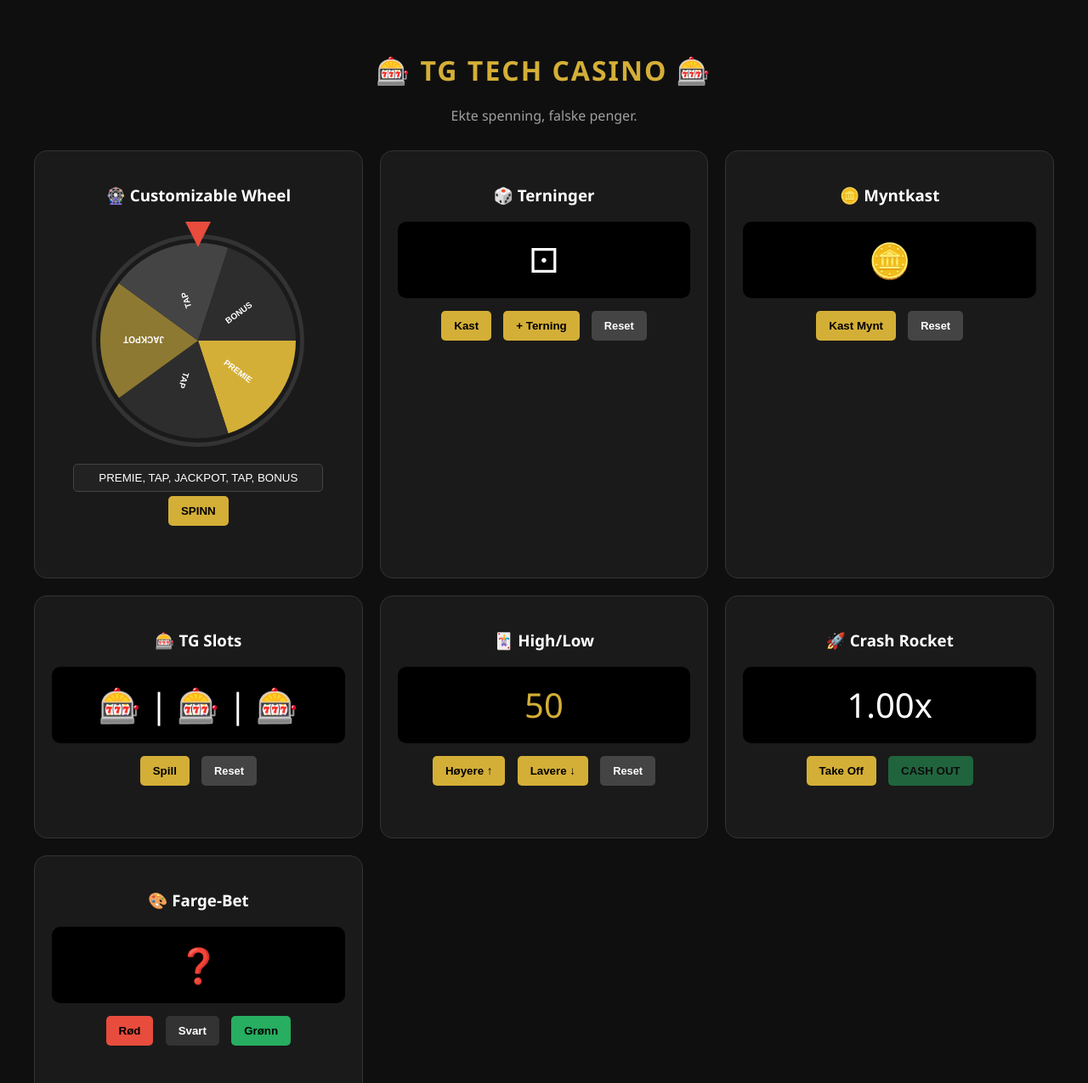
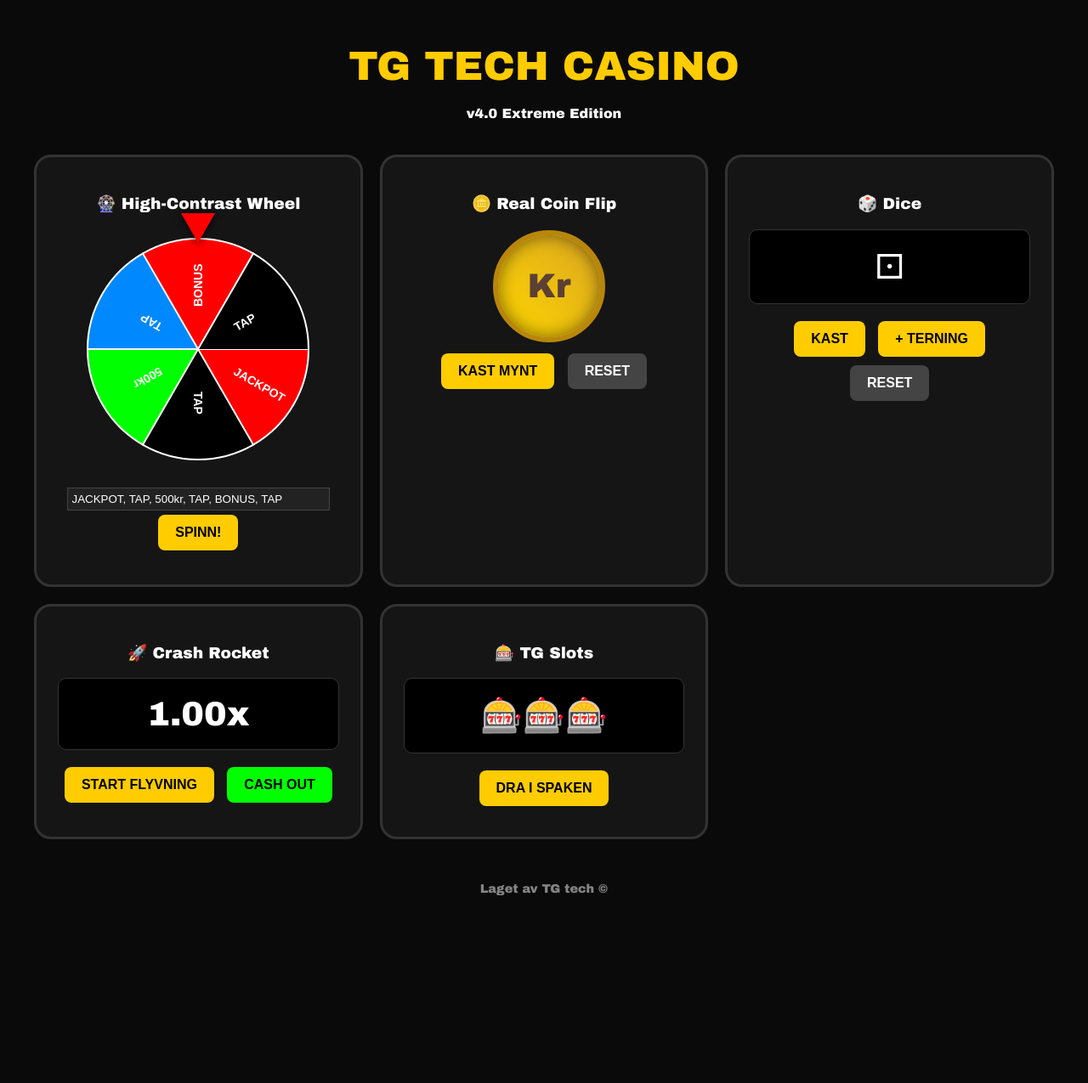
Before and after one commit to Torgtim/Gambling, a plain HTML site: page index.html in a window 1280 px wide. Shown: the top 1275 px of the page at 85% size. After the commit the page ends 1074 px from the top, so only its background shows below. Drawn offline with Linux system fonts and the light colour scheme.

Commit message:
Update index.html

```diff
--- a/index.html
+++ b/index.html
@@ -3,28 +3,29 @@
 <head>
     <meta charset="UTF-8">
     <meta name="viewport" content="width=device-width, initial-scale=1.0">
-    <title>TG Tech Casino - Ultimate Edition</title>
+    <title>TG Tech Casino - Extreme Edition</title>
     <style>
         :root {
-            --gold: #d4af37;
-            --dark-bg: #0f0f0f;
-            --card-bg: #1a1a1a;
-            --red: #e74c3c;
-            --green: #27ae60;
+            --gold: #ffcc00;
+            --dark-bg: #0a0a0a;
+            --card-bg: #151515;
+            /* Høy-kontrast farger for hjulet */
+            --wheel-1: #ff0000; /* Knall rød */
+            --wheel-2: #000000; /* Svart */
+            --wheel-3: #00ff00; /* Grønn */
+            --wheel-4: #0088ff; /* Blå */
         }
 
         body {
-            font-family: 'Segoe UI', sans-serif;
+            font-family: 'Arial Black', sans-serif;
             background-color: var(--dark-bg);
             color: #fff;
             display: flex;
             flex-direction: column;
             align-items: center;
-            padding: 40px 10px;
+            padding: 20px;
             margin: 0;
         }
-
-        h1 { color: var(--gold); text-transform: uppercase; letter-spacing: 2px; margin-bottom: 5px; }
 
         .container {
             max-width: 1200px;
@@ -34,119 +35,119 @@
             gap: 20px;
         }
 
-        /* --- CARDS --- */
         .game-card {
             background: var(--card-bg);
-            border: 1px solid #333;
-            border-radius: 15px;
-            padding: 20px;
+            border: 3px solid #333;
+            border-radius: 20px;
+            padding: 25px;
             text-align: center;
-            transition: 0.3s;
             position: relative;
         }
-        .game-card:hover { border-color: var(--gold); box-shadow: 0 0 15px rgba(212, 175, 55, 0.2); }
 
-        /* --- ANIMASJONER --- */
-        @keyframes shake { 0%, 100% { transform: translateX(0); } 25% { transform: translateX(-5px); } 75% { transform: translateX(5px); } }
-        .animate-shake { animation: shake 0.2s ease-in-out infinite; }
-        .win-pulse { animation: pulse 0.5s ease-in-out; }
-        @keyframes pulse { 0% { transform: scale(1); } 50% { transform: scale(1.2); color: #fff; } 100% { transform: scale(1); } }
+        /* --- EKTE MYNT CSS --- */
+        .coin-container {
+            perspective: 1000px;
+            width: 120px;
+            height: 120px;
+            margin: 20px auto;
+        }
+        #coin {
+            width: 100%;
+            height: 100%;
+            position: relative;
+            transform-style: preserve-3d;
+            transition: transform 1s cubic-bezier(0.4, 0, 0.2, 1);
+        }
+        .coin-side {
+            position: absolute;
+            width: 100%;
+            height: 100%;
+            border-radius: 50%;
+            backface-visibility: hidden;
+            display: flex;
+            align-items: center;
+            justify-content: center;
+            font-size: 40px;
+            border: 6px solid #b8860b;
+            box-shadow: inset 0 0 20px rgba(0,0,0,0.5);
+        }
+        .heads { background: linear-gradient(45deg, #ffd700, #daa520); color: #5c4033; }
+        .tails { background: linear-gradient(45deg, #c0c0c0, #808080); color: #333; transform: rotateY(180deg); }
 
         /* --- HJULET --- */
-        .wheel-wrapper { position: relative; display: inline-block; margin: 15px 0; }
+        .wheel-wrapper { position: relative; margin: 20px 0; }
         .wheel-arrow {
-            position: absolute; top: -15px; left: 50%; transform: translateX(-50%);
-            width: 0; height: 0; border-left: 15px solid transparent; border-right: 15px solid transparent;
-            border-top: 30px solid var(--red); z-index: 10;
+            position: absolute; top: -20px; left: 50%; transform: translateX(-50%);
+            width: 0; height: 0; border-left: 20px solid transparent; border-right: 20px solid transparent;
+            border-top: 35px solid #ff0000; z-index: 10; filter: drop-shadow(0 0 5px black);
         }
-        #wheel-canvas { border: 5px solid #333; border-radius: 50%; }
 
-        /* --- KNAPPER --- */
         button {
-            background: var(--gold); border: none; padding: 10px 15px; border-radius: 5px;
-            cursor: pointer; font-weight: bold; color: #000; margin: 5px; transition: 0.2s;
+            background: var(--gold); border: none; padding: 12px 20px; border-radius: 8px;
+            cursor: pointer; font-weight: bold; color: #000; margin: 5px; font-size: 1rem;
         }
-        button:hover:not(:disabled) { background: #f1c40f; transform: translateY(-2px); }
-        button:active { transform: translateY(0); }
-        .btn-reset { background: #444; color: #fff; font-size: 0.8rem; }
-        .btn-reset:hover { background: #666; }
-        button:disabled { opacity: 0.5; cursor: not-allowed; }
+        button:hover { filter: brightness(1.2); transform: scale(1.05); }
+        .btn-reset { background: #444; color: white; }
 
-        input { background: #222; border: 1px solid #444; color: #fff; padding: 8px; border-radius: 5px; width: 80%; text-align: center; }
+        .display-box {
+            font-size: 2.5rem; background: #000; padding: 20px;
+            border-radius: 10px; margin: 15px 0; border: 1px solid #333;
+        }
 
-        .result { font-weight: bold; min-height: 1.5em; margin-top: 10px; color: var(--gold); font-size: 1.1rem; }
-        .display-box { font-size: 2.5rem; background: #000; padding: 15px; border-radius: 10px; margin: 10px 0; min-height: 60px; display: flex; justify-content: center; align-items: center; }
-
-        footer { margin-top: 40px; font-size: 0.75rem; color: #555; }
+        footer { margin-top: 50px; opacity: 0.5; font-size: 0.9rem; }
     </style>
 </head>
 <body>
 
-    <h1>🎰 TG TECH CASINO 🎰</h1>
-    <p style="margin-bottom: 30px; opacity: 0.6;">Ekte spenning, falske penger.</p>
+    <h1 style="color: var(--gold); font-size: 3rem; margin-bottom: 5px;">TG TECH CASINO</h1>
+    <p style="margin-bottom: 40px;">v4.0 Extreme Edition</p>
 
     <div class="container">
 
         <div class="game-card">
-            <h3>🎡 Customizable Wheel</h3>
+            <h3>🎡 High-Contrast Wheel</h3>
             <div class="wheel-wrapper">
                 <div class="wheel-arrow"></div>
-                <canvas id="wheel-canvas" width="240" height="240"></canvas>
+                <canvas id="wheel-canvas" width="280" height="280"></canvas>
             </div>
-            <input type="text" id="wheel-items" value="PREMIE, TAP, JACKPOT, TAP, BONUS">
-            <button onclick="spinWheel()">SPINN</button>
-            <div id="wheel-result" class="result"></div>
+            <input type="text" id="wheel-items" value="JACKPOT, TAP, 500kr, TAP, BONUS, TAP" style="width: 90%; background: #222; color: white; border: 1px solid #444; padding: 5px;">
+            <button onclick="spinWheel()">SPINN!</button>
+            <div id="wheel-result" style="color: var(--gold); font-weight: bold; margin-top: 10px;"></div>
         </div>
 
         <div class="game-card">
-            <h3>🎲 Terninger</h3>
-            <div id="dice-display" class="display-box">⚀</div>
-            <button onclick="rollDice()">Kast</button>
-            <button onclick="addDice()">+ Terning</button>
-            <button class="btn-reset" onclick="resetDice()">Reset</button>
-            <div id="dice-result" class="result"></div>
+            <h3>🪙 Real Coin Flip</h3>
+            <div class="coin-container">
+                <div id="coin">
+                    <div class="coin-side heads">Kr</div>
+                    <div class="coin-side tails">M</div>
+                </div>
+            </div>
+            <button onclick="flipCoin()">KAST MYNT</button>
+            <button class="btn-reset" onclick="resetCoin()">RESET</button>
+            <div id="coin-result" style="color: var(--gold); margin-top: 10px; font-weight: bold;"></div>
         </div>
 
         <div class="game-card">
-            <h3>🪙 Myntkast</h3>
-            <div id="coin-visual" class="display-box">🪙</div>
-            <button onclick="flipCoin()">Kast Mynt</button>
-            <button class="btn-reset" onclick="resetCoin()">Reset</button>
-            <div id="coin-result" class="result"></div>
-        </div>
-
-        <div class="game-card">
-            <h3>🎰 TG Slots</h3>
-            <div id="slots-display" class="display-box">🎰 | 🎰 | 🎰</div>
-            <button onclick="playSlots()">Spill</button>
-            <button class="btn-reset" onclick="resetSlots()">Reset</button>
-            <div id="slots-result" class="result"></div>
-        </div>
-
-        <div class="game-card">
-            <h3>🃏 High/Low</h3>
-            <div id="hl-number" class="display-box" style="color: var(--gold);">50</div>
-            <button onclick="guessHL('higher')">Høyere ↑</button>
-            <button onclick="guessHL('lower')">Lavere ↓</button>
-            <button class="btn-reset" onclick="resetHL()">Reset</button>
-            <div id="hl-result" class="result"></div>
+            <h3>🎲 Dice</h3>
+            <div id="dice-display" class="display-box">⚀</div>
+            <button onclick="rollDice()">KAST</button>
+            <button onclick="addDice()">+ TERNING</button>
+            <button class="btn-reset" onclick="resetDice()">RESET</button>
         </div>
 
         <div class="game-card">
             <h3>🚀 Crash Rocket</h3>
             <div id="crash-multiplier" class="display-box">1.00x</div>
-            <button id="crash-btn" onclick="startCrash()">Take Off</button>
-            <button id="cashout-btn" onclick="cashOut()" disabled style="background: var(--green);">CASH OUT</button>
-            <div id="crash-result" class="result"></div>
+            <button id="crash-btn" onclick="startCrash()">START FLYVNING</button>
+            <button id="cashout-btn" onclick="cashOut()" disabled style="background: #00ff00;">CASH OUT</button>
+            <div id="crash-result" style="font-weight: bold; margin-top: 10px;"></div>
         </div>
 
         <div class="game-card">
-            <h3>🎨 Farge-Bet</h3>
-            <div class="display-box" id="color-wheel">❓</div>
-            <button onclick="betColor('Rød')" style="background: var(--red);">Rød</button>
-            <button onclick="betColor('Svart')" style="background: #333; color: white;">Svart</button>
-            <button onclick="betColor('Grønn')" style="background: var(--green);">Grønn</button>
-            <div id="color-result" class="result"></div>
+            <h3>🎰 TG Slots</h3>
+            <div id="slots-display" class="display-box">🎰🎰🎰</div>
+            <button onclick="playSlots()">DRA I SPAKEN</button>
         </div>
 
     </div>
@@ -154,50 +155,45 @@
     <footer>Laget av TG tech ©</footer>
 
     <script>
-        // --- LYD-MOTOR (Web Audio API) ---
+        // --- LYD ENGINE ---
         const audioCtx = new (window.AudioContext || window.webkitAudioContext)();
-
-        function playSound(freq, type, duration, volume = 0.1) {
+        function playSound(freq, type, dur, vol) {
             const osc = audioCtx.createOscillator();
             const gain = audioCtx.createGain();
             osc.type = type;
             osc.frequency.setValueAtTime(freq, audioCtx.currentTime);
-            gain.gain.setValueAtTime(volume, audioCtx.currentTime);
-            gain.gain.exponentialRampToValueAtTime(0.0001, audioCtx.currentTime + duration);
-            osc.connect(gain);
-            gain.connect(audioCtx.destination);
-            osc.start();
-            osc.stop(audioCtx.currentTime + duration);
+            gain.gain.setValueAtTime(vol, audioCtx.currentTime);
+            gain.gain.exponentialRampToValueAtTime(0.0001, audioCtx.currentTime + dur);
+            osc.connect(gain); gain.connect(audioCtx.destination);
+            osc.start(); osc.stop(audioCtx.currentTime + dur);
         }
 
-        // --- 1. HJULET (Med fargesjekk) ---
+        // --- 1. DET AVANSERTE HJULET ---
         const canvas = document.getElementById('wheel-canvas');
         const ctx = canvas.getContext('2d');
         let currentRotation = 0;
+        let isSpinning = false;
 
         function drawWheel() {
             const items = document.getElementById('wheel-items').value.split(',').map(i => i.trim());
-            const sliceAngle = (2 * Math.PI) / items.length;
-            const colors = ['#d4af37', '#2d2d2d', '#8e7932', '#444']; // Flere farger for å unngå like naboer
+            const slice = (2 * Math.PI) / items.length;
+            const colors = ['#ff0000', '#000000', '#00ff00', '#0088ff'];
 
-            ctx.clearRect(0, 0, canvas.width, canvas.height);
-            items.forEach((item, i) => {
+            ctx.clearRect(0, 0, 280, 280);
+            items.forEach((text, i) => {
                 ctx.beginPath();
-                // Velger farge basert på index, men sjekker siste skive mot første
-                let colorIndex = i % colors.length;
-                if (i === items.length - 1 && colorIndex === 0) colorIndex = 1;
-
-                ctx.fillStyle = colors[colorIndex];
-                ctx.moveTo(120, 120);
-                ctx.arc(120, 120, 115, i * sliceAngle, (i + 1) * sliceAngle);
+                ctx.fillStyle = colors[i % colors.length];
+                ctx.moveTo(140, 140);
+                ctx.arc(140, 140, 130, i * slice, (i + 1) * slice);
                 ctx.fill();
+                ctx.lineWidth = 2; ctx.strokeStyle = "#fff"; ctx.stroke();
 
                 ctx.save();
-                ctx.translate(120, 120);
-                ctx.rotate(i * sliceAngle + sliceAngle / 2);
+                ctx.translate(140, 140);
+                ctx.rotate(i * slice + slice/2);
                 ctx.fillStyle = "#fff";
-                ctx.font = "bold 10px Arial";
-                ctx.fillText(item.substring(0, 8), 40, 5);
+                ctx.font = "bold 14px Arial";
+                ctx.fillText(text, 50, 5);
                 ctx.restore();
             });
         }
@@ -205,134 +201,131 @@
         document.getElementById('wheel-items').addEventListener('input', drawWheel);
 
         function spinWheel() {
+            if(isSpinning) return;
+            isSpinning = true;
+            document.getElementById('wheel-result').innerText = "";
+
+            let speed = Math.random() * 0.2 + 0.3; // Tilfeldig startfart
+            let rotation = currentRotation;
+            const friction = 0.985; // Sakte ned gradvis
             const items = document.getElementById('wheel-items').value.split(',');
-            const spinAdd = Math.floor(Math.random() * 360) + 1800;
-            currentRotation += spinAdd;
-            canvas.style.transition = "transform 4s cubic-bezier(0.1, 0, 0.1, 1)";
-            canvas.style.transform = `rotate(${currentRotation}deg)`;
+            const sliceDeg = 360 / items.length;
 
-            // Klikke-lyd mens hjulet snurrer
-            let clicks = 0;
-            const clickInterval = setInterval(() => {
-                if(clicks < 20) { playSound(600 - (clicks * 10), 'sine', 0.1, 0.05); clicks++; }
-                else clearInterval(clickInterval);
-            }, 150);
+            let lastSegment = -1;
+
+            function animate() {
+                speed *= friction;
+                rotation += speed;
+                canvas.style.transform = `rotate(${rotation}rad)`;
+
+                // Tikk-lyd logikk: Sjekk når en ny sektor passerer toppen (270 grader / -1.57 rad)
+                const currentDeg = (rotation * (180/Math.PI)) % 360;
+                const segment = Math.floor((360 - (currentDeg + 90) % 360) / sliceDeg);
+
+                if(segment !== lastSegment) {
+                    playSound(600, 'sine', 0.05, 0.1); // TIKK!
+                    lastSegment = segment;
+                }
+
+                if(speed > 0.001) {
+                    requestAnimationFrame(animate);
+                } else {
+                    isSpinning = false;
+                    currentRotation = rotation;
+                    const finalIndex = Math.floor((360 - (currentDeg + 90) % 360) / sliceDeg) % items.length;
+                    document.getElementById('wheel-result').innerText = "LANDET PÅ: " + items[finalIndex].trim();
+                    playSound(1000, 'square', 0.3, 0.1);
+                }
+            }
+            animate();
+        }
+
+        // --- 2. EKTE MYNT ---
+        let coinRotation = 0;
+        function flipCoin() {
+            const coin = document.getElementById('coin');
+            const resultText = document.getElementById('coin-result');
+            const isHeads = Math.random() > 0.5;
+
+            coinRotation += 1800 + (isHeads ? 0 : 180);
+            coin.style.transform = `rotateY(${coinRotation}deg)`;
+
+            playSound(400, 'sine', 0.1, 0.1);
 
             setTimeout(() => {
-                const actualDegree = (currentRotation % 360);
-                const index = Math.floor((360 - (actualDegree % 360) + 270) % 360 / (360 / items.length));
-                document.getElementById('wheel-result').innerText = "Vinner: " + items[index].trim();
-                playSound(880, 'square', 0.3, 0.1);
-            }, 4000);
+                resultText.innerText = isHeads ? "DET BLE KRON!" : "DET BLE MYNT!";
+                playSound(800, 'sine', 0.2, 0.1);
+            }, 1000);
+        }
+        function resetCoin() {
+            coinRotation = 0;
+            document.getElementById('coin').style.transform = `rotateY(0deg)`;
+            document.getElementById('coin-result').innerText = "";
         }
 
-        // --- 2. TERNING ---
-        let diceCount = 1;
+        // --- 3. TERNINGER ---
+        let dCount = 1;
         function rollDice() {
-            playSound(200, 'sawtooth', 0.1);
-            const el = document.getElementById('dice-display');
-            el.classList.add('animate-shake');
+            const d = document.getElementById('dice-display');
+            playSound(150, 'sawtooth', 0.1, 0.1);
+            d.style.transform = "scale(1.2) rotate(10deg)";
             setTimeout(() => {
                 const icons = ['⚀', '⚁', '⚂', '⚃', '⚄', '⚅'];
-                let res = [];
-                for(let i=0; i<diceCount; i++) res.push(icons[Math.floor(Math.random()*6)]);
-                el.innerText = res.join(' ');
-                el.classList.remove('animate-shake');
-            }, 300);
+                let r = []; for(let i=0; i<dCount; i++) r.push(icons[Math.floor(Math.random()*6)]);
+                d.innerText = r.join(' ');
+                d.style.transform = "scale(1) rotate(0deg)";
+            }, 200);
         }
-        function addDice() { diceCount++; rollDice(); }
-        function resetDice() { diceCount = 1; document.getElementById('dice-display').innerText = '⚀'; }
+        function addDice() { dCount++; rollDice(); }
+        function resetDice() { dCount = 1; document.getElementById('dice-display').innerText = "⚀"; }
 
-        // --- 3. MYNT ---
-        function flipCoin() {
-            const v = document.getElementById('coin-visual');
-            v.style.transform = "rotateY(720deg)";
-            v.style.transition = "1s";
-            playSound(400, 'sine', 0.2);
-            setTimeout(() => {
-                const isKron = Math.random() > 0.5;
-                v.innerText = isKron ? "🟡" : "🥈";
-                document.getElementById('coin-result').innerText = isKron ? "KRON!" : "MYNT!";
-                v.style.transform = "rotateY(0deg)";
-                v.style.transition = "0s";
-            }, 1000);
-        }
-        function resetCoin() { document.getElementById('coin-visual').innerText = "🪙"; document.getElementById('coin-result').innerText = ""; }
+        // --- 4. CRASH (Med farge-fix) ---
+        let cVal = 1.0;
+        let cInt;
+        function startCrash() {
+            cVal = 1.0;
+            const disp = document.getElementById('crash-multiplier');
+            const res = document.getElementById('crash-result');
+            disp.style.color = "white"; // RESET FARGE TIL HVIT
+            res.innerText = "";
+            document.getElementById('crash-btn').disabled = true;
+            document.getElementById('cashout-btn').disabled = false;
 
-        // --- 4. SLOTS ---
-        function playSlots() {
-            const sym = ['🍒', '💎', '7️⃣', '⭐', '🔔'];
-            const display = document.getElementById('slots-display');
-            display.classList.add('animate-shake');
-            let i = 0;
-            const iv = setInterval(() => {
-                display.innerText = `${sym[Math.floor(Math.random()*5)]} | ${sym[Math.floor(Math.random()*5)]} | ${sym[Math.floor(Math.random()*5)]}`;
-                playSound(300 + (i*50), 'sine', 0.05, 0.02);
-                if(i++ > 10) {
-                    clearInterval(iv);
-                    display.classList.remove('animate-shake');
-                    if(display.innerText.split('|')[0] === display.innerText.split('|')[2]) {
-                        playSound(1000, 'square', 0.5);
-                        document.getElementById('slots-result').innerText = "GEVINST!";
-                    }
-                }
-            }, 100);
-        }
-        function resetSlots() { document.getElementById('slots-display').innerText = "🎰 | 🎰 | 🎰"; }
-
-        // --- 5. HIGH/LOW ---
-        let currentHL = 50;
-        function guessHL(type) {
-            const next = Math.floor(Math.random()*101);
-            const win = (type === 'higher' && next > currentHL) || (type === 'lower' && next < currentHL);
-            document.getElementById('hl-number').innerText = next;
-            document.getElementById('hl-result').innerText = win ? "RIKTIG! 📈" : "FEIL! 📉";
-            playSound(win ? 800 : 150, 'sine', 0.2);
-            currentHL = next;
-        }
-        function resetHL() { currentHL = 50; document.getElementById('hl-number').innerText = "50"; }
-
-        // --- 6. CRASH ---
-        let crashVal = 1.0;
-        let crashInterval;
-        function startCrash() {
-            crashVal = 1.0;
-            const btn = document.getElementById('crash-btn');
-            const co = document.getElementById('cashout-btn');
-            btn.disabled = true; co.disabled = false;
-            document.getElementById('crash-result').innerText = "";
-            const boom = Math.random() * 5 + 1.1;
-
-            crashInterval = setInterval(() => {
-                crashVal += 0.02 * crashVal;
-                document.getElementById('crash-multiplier').innerText = crashVal.toFixed(2) + "x";
-                playSound(100 + (crashVal * 50), 'triangle', 0.1, 0.02);
-
-                if(crashVal >= boom) {
-                    clearInterval(crashInterval);
-                    playSound(50, 'sawtooth', 0.5, 0.2); // BOOM LYD
-                    document.getElementById('crash-multiplier').style.color = "red";
-                    document.getElementById('crash-result').innerText = "CRASHED!";
-                    btn.disabled = false; co.disabled = true;
+            const limit = Math.random() * 4 + 1.1;
+            cInt = setInterval(() => {
+                cVal += cVal * 0.02;
+                disp.innerText = cVal.toFixed(2) + "x";
+                playSound(100 + (cVal*40), 'triangle', 0.1, 0.03);
+                if(cVal >= limit) {
+                    clearInterval(cInt);
+                    disp.style.color = "red";
+                    res.innerText = "BOOM! DU CRASHET.";
+                    playSound(60, 'sawtooth', 0.6, 0.2);
+                    document.getElementById('crash-btn').disabled = false;
+                    document.getElementById('cashout-btn').disabled = true;
                 }
             }, 100);
         }
         function cashOut() {
-            clearInterval(crashInterval);
-            playSound(1200, 'sine', 0.3);
-            document.getElementById('crash-result').innerText = "CASHED OUT!";
+            clearInterval(cInt);
+            document.getElementById('crash-result').innerText = "GEVINST: " + cVal.toFixed(2) + "x";
             document.getElementById('crash-btn').disabled = false;
             document.getElementById('cashout-btn').disabled = true;
+            playSound(1200, 'sine', 0.3, 0.1);
         }
 
-        // --- 7. FARGE ---
-        function betColor(choice) {
-            const colors = ['Rød', 'Svart', 'Grønn'];
-            const res = Math.random() < 0.05 ? 'Grønn' : (Math.random() > 0.5 ? 'Rød' : 'Svart');
-            const visual = document.getElementById('color-wheel');
-            visual.innerText = res === 'Rød' ? '🔴' : (res === 'Svart' ? '⚫' : '🟢');
-            document.getElementById('color-result').innerText = res === choice ? "DU VANT!" : "TAP.";
-            playSound(res === choice ? 900 : 200, 'sine', 0.2);
+        // --- 5. SLOTS ---
+        function playSlots() {
+            const icons = ['🍒', '🍋', '⭐', '💎', '7️⃣'];
+            const disp = document.getElementById('slots-display');
+            let count = 0;
+            const interval = setInterval(() => {
+                disp.innerText = icons[Math.floor(Math.random()*5)] + icons[Math.floor(Math.random()*5)] + icons[Math.floor(Math.random()*5)];
+                playSound(200 + (count*50), 'square', 0.05, 0.02);
+                if(count++ > 15) {
+                    clearInterval(interval);
+                }
+            }, 80);
         }
     </script>
 </body>
```
